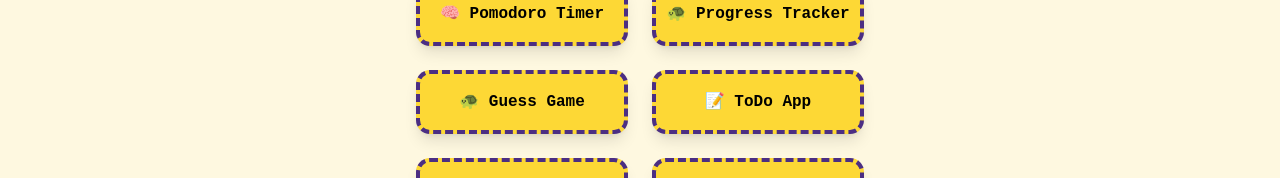
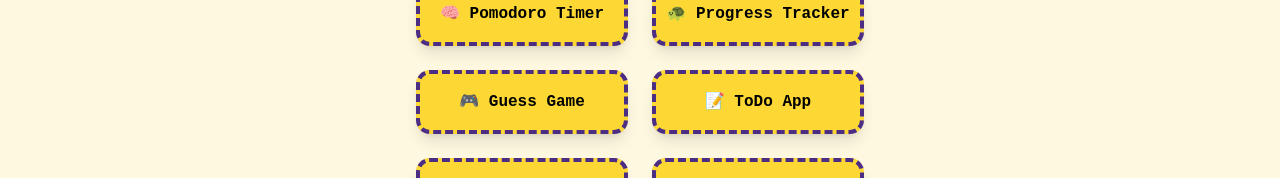
Before and after one commit to mehrcode/react-mini-apps, a Next.js app: page / in a window 1280 px wide. Shown: the part 338-516 px from the top of the page. Built offline with nearby package versions, Linux system fonts and the light colour scheme.

Commit message:
update home page

```diff
--- a/src/app/page.tsx
+++ b/src/app/page.tsx
@@ -7,7 +7,7 @@ export default function Home() {
   const apps = [
     { name: "🧠 Pomodoro Timer", path: "/pomodoroTimer" },
     { name: "🐢 Progress Tracker", path: "/turtleProgress" },
-    { name: "🐢 Guess Game", path: "/magicGuessGame" },
+    { name: "🎮 Guess Game", path: "/magicGuessGame" },
     { name: "📝 ToDo App", path: "/todo" },
     { name: "📅 Appointment", path: "/appointment" },
     { name: "⏰ Digital Clock", path: "/digitalClock" },
```
